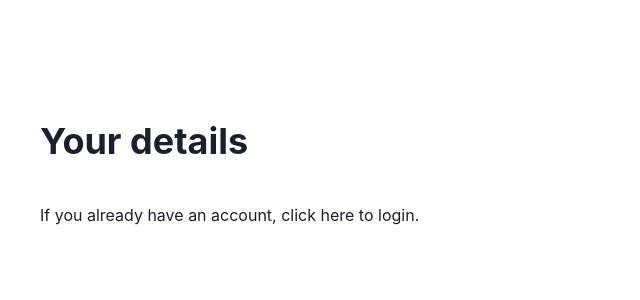
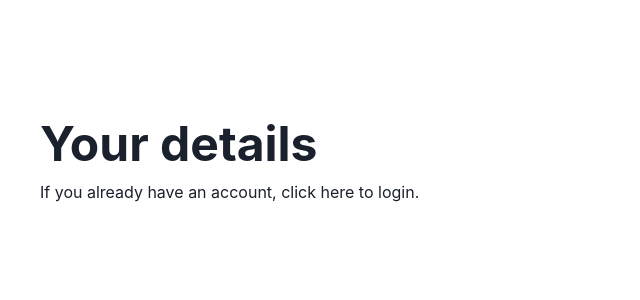
Before and after one commit to Yves852/workshop-chakra-demo, a React (Create React App) app: page / in a window 1280 px wide. Shown: the top 300 px of the page, without its empty margins (0-640 px from the left). Built offline with nearby package versions, Linux system fonts and the light colour scheme.

Commit message:
Added VStack and title size for Details

```diff
--- a/src/sections/details.jsx
+++ b/src/sections/details.jsx
@@ -9,8 +9,10 @@ const Details = () => (
     spacing={10}
     alignItems={"flex-start"}
   >
-    <Heading>Your details</Heading>
-    <Text>If you already have an account, click here to login.</Text>
+    <VStack spacing={3} alignItems={"flex-start"}>
+      <Heading size={"2xl"}>Your details</Heading>
+      <Text>If you already have an account, click here to login.</Text>
+    </VStack>
   </VStack>
 );
 
```
